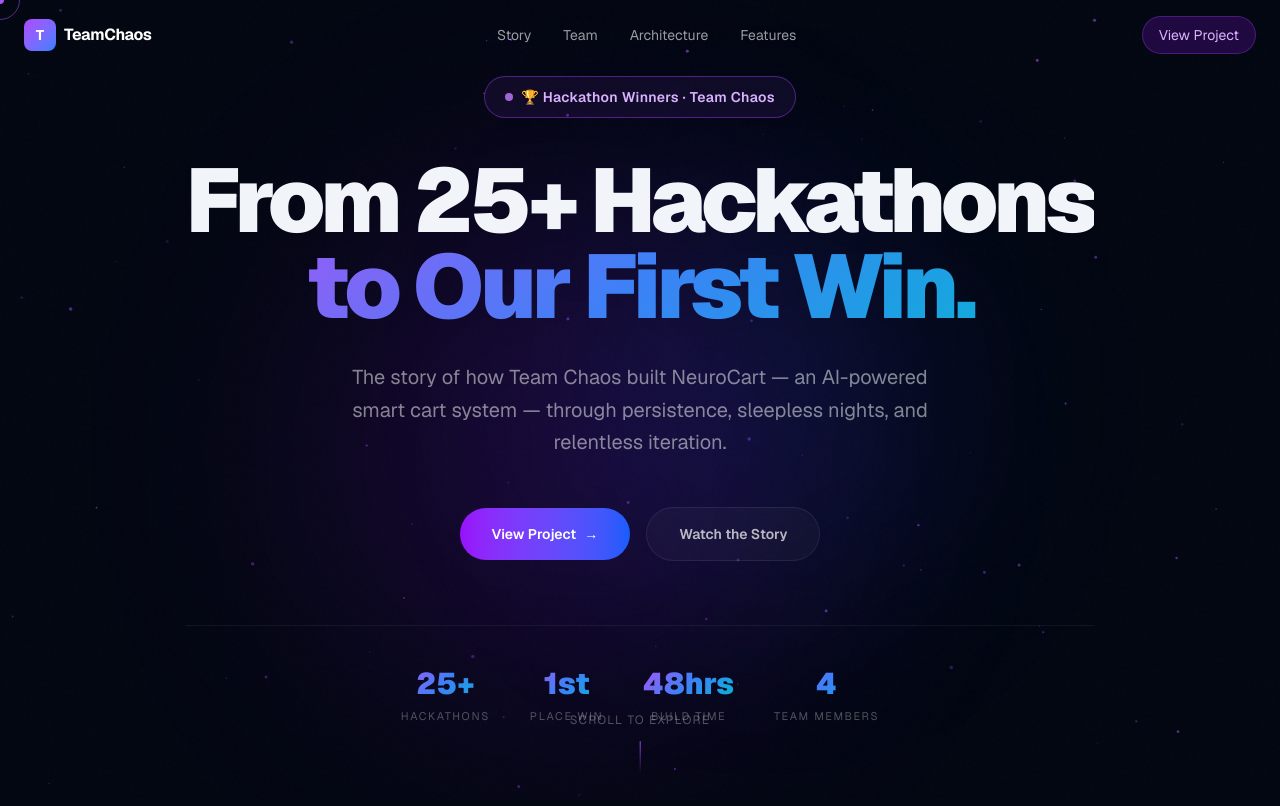
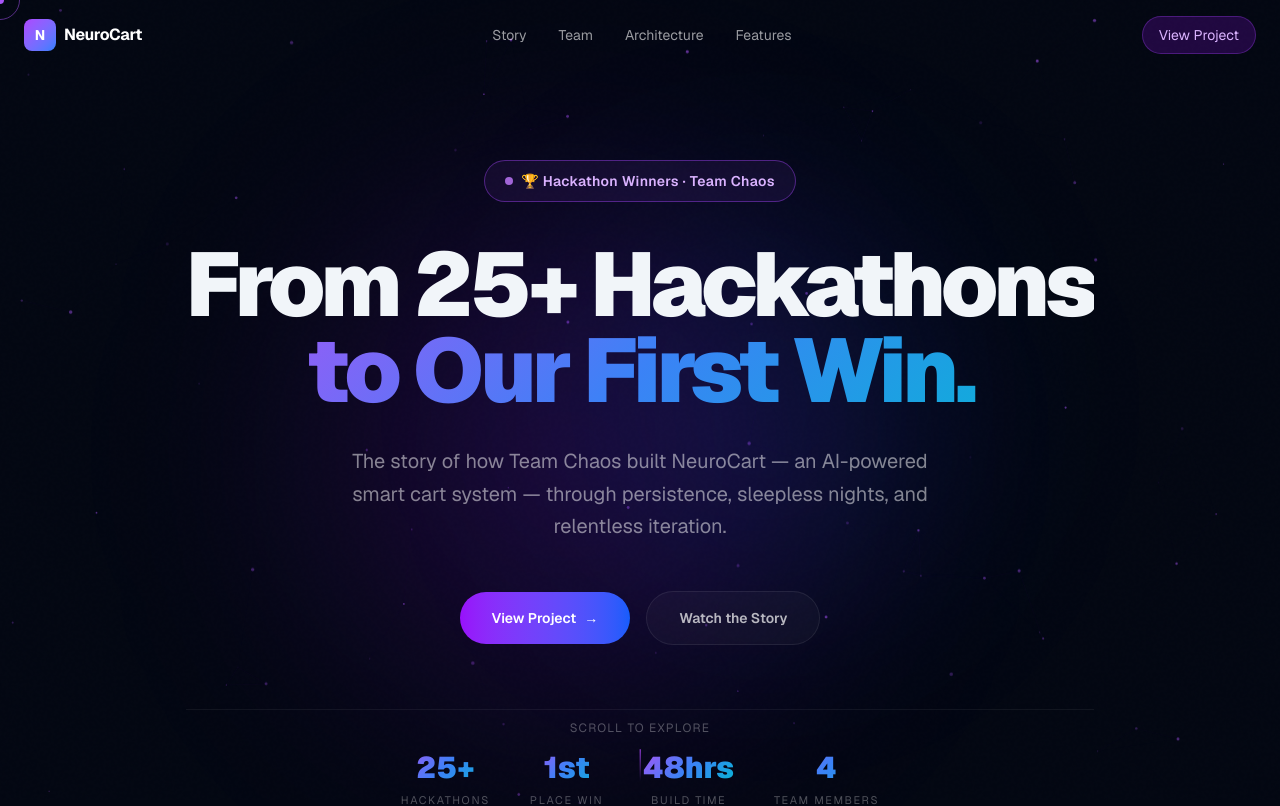
Before and after one commit to MustafaPinjari/TeamChaos, a Next.js app: page / in a window 1280 px wide. Shown: the top 806 px of the page. Built offline with nearby package versions, Linux system fonts and the light colour scheme.

Commit message:
fix: push hero content lower (pt-32/pt-40), fix navbar brand to NeuroCart

```diff
--- a/components/sections/Hero.tsx
+++ b/components/sections/Hero.tsx
@@ -95,7 +95,7 @@ export default function Hero() {
   const opacity = useTransform(scrollYProgress, [0, 0.6], [1, 0]);
 
   return (
-    <section ref={ref} id="story" className="relative min-h-screen flex items-center justify-center overflow-hidden">
+    <section ref={ref} id="story" className="relative min-h-screen flex items-center justify-center overflow-hidden pt-32 md:pt-40">
       <ParticleCanvas />
 
       {/* Gradient orbs */}
--- a/components/ui/Navbar.tsx
+++ b/components/ui/Navbar.tsx
@@ -19,9 +19,9 @@ export default function Navbar() {
           className="flex items-center gap-2"
         >
           <div className="w-8 h-8 rounded-lg bg-gradient-to-br from-purple-500 to-blue-500 flex items-center justify-center text-white font-bold text-sm">
-            T
+            N
           </div>
-          <span className="font-bold text-white tracking-tight">TeamChaos</span>
+          <span className="font-bold text-white tracking-tight">NeuroCart</span>
         </motion.div>
 
         <motion.div
```
